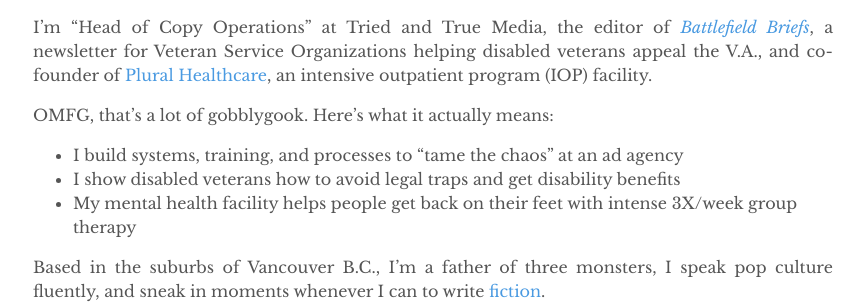
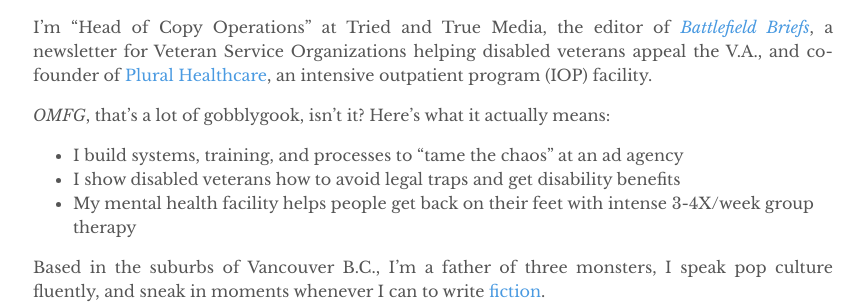
Before and after one commit to colinyjchung/cnotes, a Jekyll site: the page built from _pages/about.md, in a window 1280 px wide. Shown: the part 294-598 px from the top of the page, without its empty margins (207-1071 px from the left). Built offline with Jekyll 4.4.1, drawn with Linux system fonts in a browser that asks for light colours.

Commit message:
Update about.md

```diff
--- a/_pages/about.md
+++ b/_pages/about.md
@@ -8,11 +8,11 @@ Hi, I'm Colin Y.J. Chung.
 
 I'm "Head of Copy Operations" at Tried and True Media, the editor of [_Battlefield Briefs_](https://battlefieldbriefs.com), a newsletter for Veteran Service Organizations helping disabled veterans appeal the V.A., and co-founder of [Plural Healthcare](http://pluralhealthcare.com), an intensive outpatient program (IOP) facility.
 
-OMFG, that's a lot of gobblygook. Here's what it actually means:
+_OMFG_, that's a lot of gobblygook, isn't it? Here's what it actually means:
 
 * I build systems, training, and processes to "tame the chaos" at an ad agency
 * I show disabled veterans how to avoid legal traps and get disability benefits
-* My mental health facility helps people get back on their feet with intense 3X/week group therapy
+* My mental health facility helps people get back on their feet with intense 3-4X/week group therapy
 
 Based in the suburbs of Vancouver B.C., I'm a father of three monsters, I speak pop culture fluently, and sneak in moments whenever I can to write [fiction](http://jinnzhong.com).
 
```
